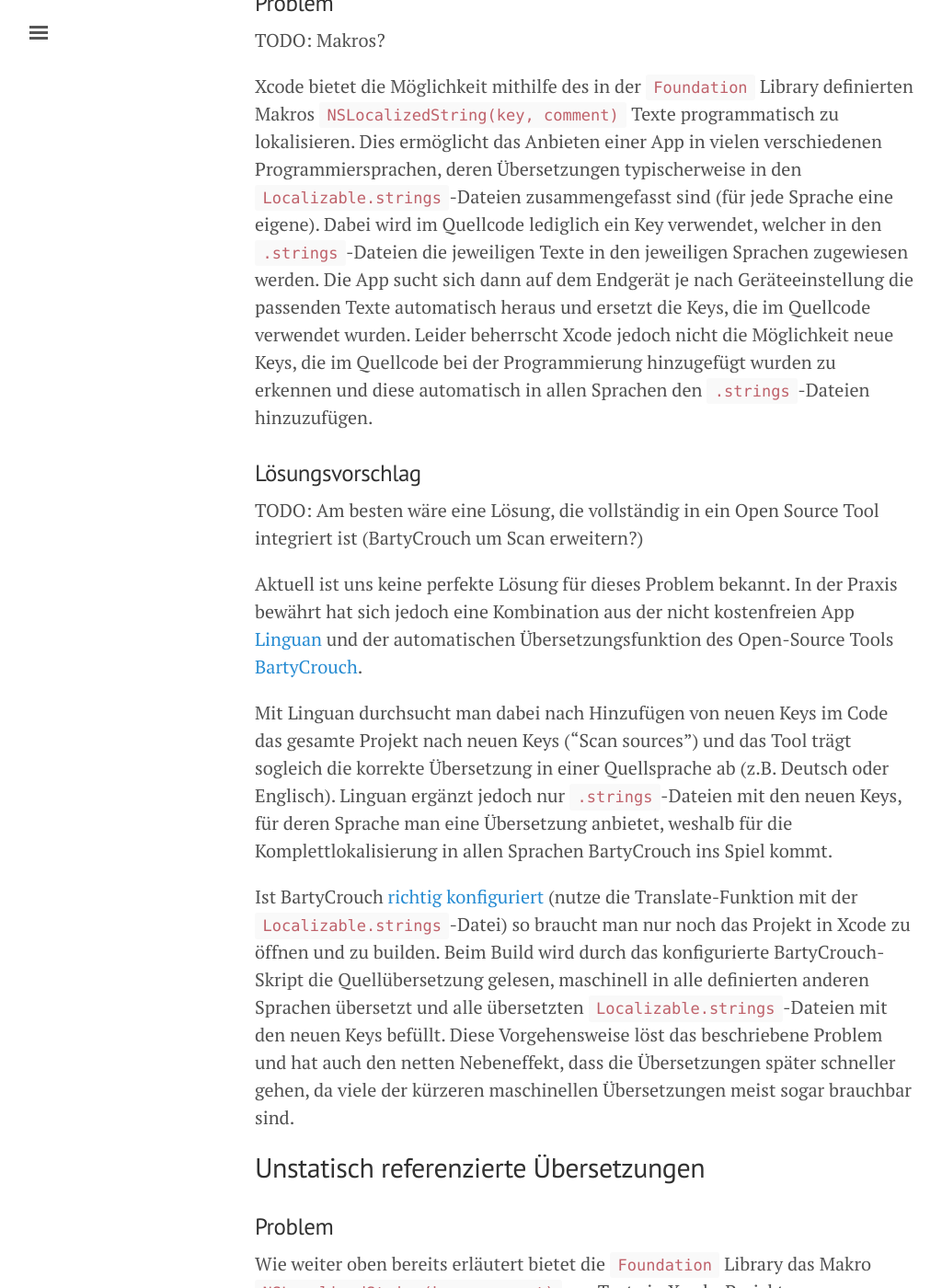
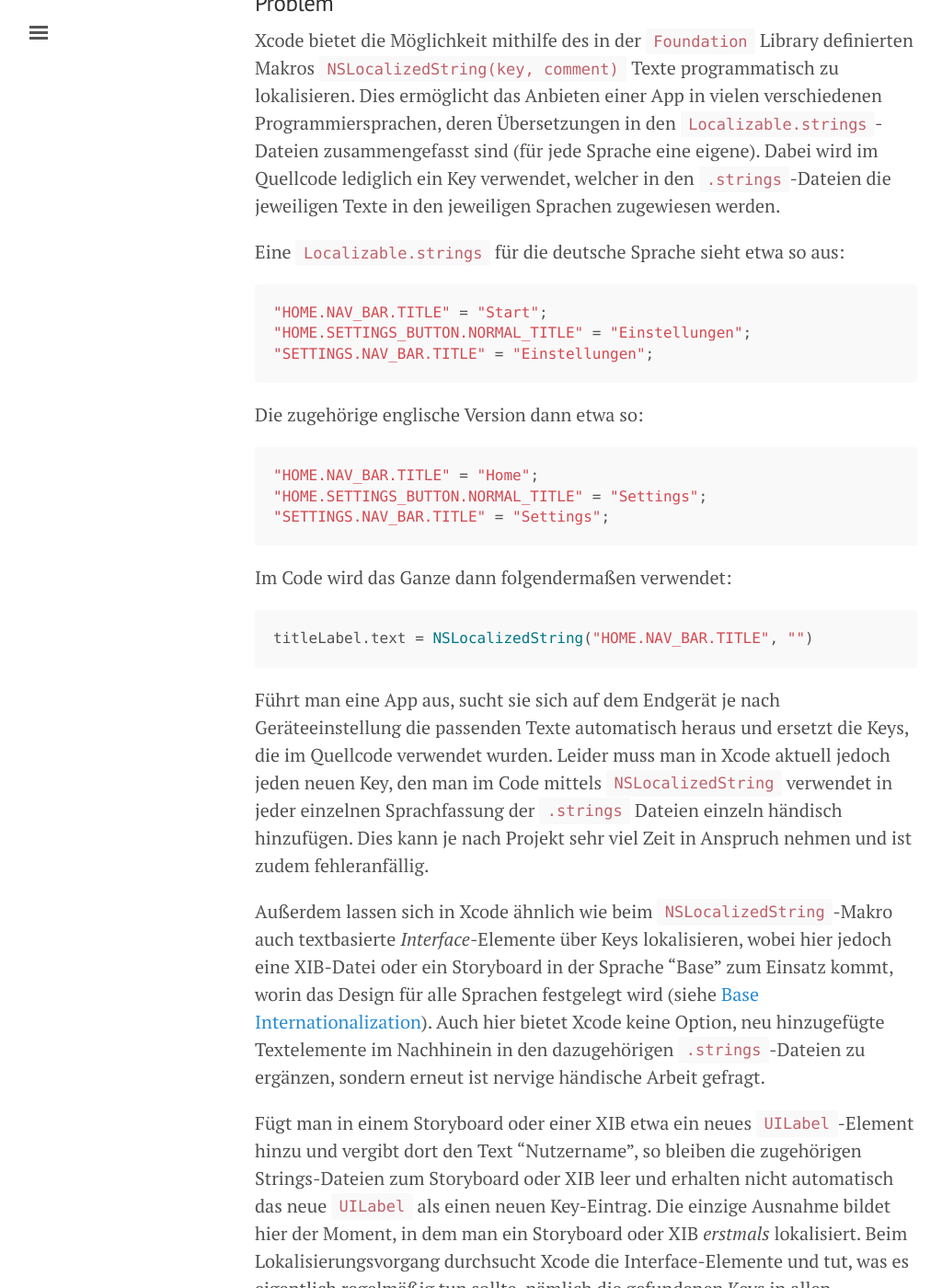
Before and after one commit to JamitLabs/BestPractices, a Jekyll site: the page built from _articles/Apple/AP010 Working with Xcode/0300 Fill the gaps in Xcode.de.md, in a window 1280 px wide and 1400 px high, scrolled down 452 px. Shown: the whole window at 92% size, without its empty margins (3-1027 px from the left). Built offline with Jekyll 4.4.1, drawn with Linux system fonts in a browser that asks for light colours; some of the changed text lies outside the part shown.

Commit message:
Update incremental translation parts (Code + Interfaces)

````diff
--- a/_articles/Apple/AP010 Working with Xcode/0300 Fill the gaps in Xcode.de.md
+++ b/_articles/Apple/AP010 Working with Xcode/0300 Fill the gaps in Xcode.de.md
@@ -10,23 +10,67 @@
 
 In diesem Artikel geht es darum gewisse Schwächen von Xcode mithilfe von Tools und Programmierlösungen auszugleichen. Hierzu wird für jedes Thema zunächst das Problem mit Xcode und dessen mögliche Folgen in der Praxis erläutert, woraufhin ein Lösungsvorschlag gegeben wird.
 
-## Fehlende Erkennung von neuen Übersetzungs-Keys
+
+## Fehlende Aktualisierung von Übersetzungen
 
 ### Problem
 
-TODO: Makros?
+Xcode bietet die Möglichkeit mithilfe des in der `Foundation` Library definierten Makros `NSLocalizedString(key, comment)` Texte programmatisch zu lokalisieren. Dies ermöglicht das Anbieten einer App in vielen verschiedenen Programmiersprachen, deren Übersetzungen in den `Localizable.strings`-Dateien zusammengefasst sind (für jede Sprache eine eigene). Dabei wird im Quellcode lediglich ein Key verwendet, welcher in den `.strings`-Dateien die jeweiligen Texte in den jeweiligen Sprachen zugewiesen werden.
 
-Xcode bietet die Möglichkeit mithilfe des in der `Foundation` Library definierten Makros `NSLocalizedString(key, comment)` Texte programmatisch zu lokalisieren. Dies ermöglicht das Anbieten einer App in vielen verschiedenen Programmiersprachen, deren Übersetzungen typischerweise in den `Localizable.strings`-Dateien zusammengefasst sind (für jede Sprache eine eigene). Dabei wird im Quellcode lediglich ein Key verwendet, welcher in den `.strings`-Dateien die jeweiligen Texte in den jeweiligen Sprachen zugewiesen werden. Die App sucht sich dann auf dem Endgerät je nach Geräteeinstellung die passenden Texte automatisch heraus und ersetzt die Keys, die im Quellcode verwendet wurden. Leider beherrscht Xcode jedoch nicht die Möglichkeit neue Keys, die im Quellcode bei der Programmierung hinzugefügt wurden zu erkennen und diese automatisch in allen Sprachen den `.strings`-Dateien hinzuzufügen.
+Eine `Localizable.strings` für die deutsche Sprache sieht etwa so aus:
+
+```swift
+"HOME.NAV_BAR.TITLE" = "Start";
+"HOME.SETTINGS_BUTTON.NORMAL_TITLE" = "Einstellungen";
+"SETTINGS.NAV_BAR.TITLE" = "Einstellungen";
+```
+
+Die zugehörige englische Version dann etwa so:
+
+```swift
+"HOME.NAV_BAR.TITLE" = "Home";
+"HOME.SETTINGS_BUTTON.NORMAL_TITLE" = "Settings";
+"SETTINGS.NAV_BAR.TITLE" = "Settings";
+```
+
+Im Code wird das Ganze dann folgendermaßen verwendet:
+
+```swift
+titleLabel.text = NSLocalizedString("HOME.NAV_BAR.TITLE", "")
+```
+
+Führt man eine App aus, sucht sie sich auf dem Endgerät je nach Geräteeinstellung die passenden Texte automatisch heraus und ersetzt die Keys, die im Quellcode verwendet wurden. Leider muss man in Xcode aktuell jedoch jeden neuen Key, den man im Code mittels `NSLocalizedString` verwendet in jeder einzelnen Sprachfassung der `.strings` Dateien einzeln händisch hinzufügen. Dies kann je nach Projekt sehr viel Zeit in Anspruch nehmen und ist zudem fehleranfällig.
+
+Außerdem lassen sich in Xcode ähnlich wie beim `NSLocalizedString`-Makro auch textbasierte *Interface*-Elemente über Keys lokalisieren, wobei hier jedoch eine XIB-Datei oder ein Storyboard in der Sprache "Base" zum Einsatz kommt, worin das Design für alle Sprachen festgelegt wird (siehe [Base Internationalization](https://developer.apple.com/library/ios/documentation/MacOSX/Conceptual/BPInternational/InternationalizingYourUserInterface/InternationalizingYourUserInterface.html)). Auch hier bietet Xcode keine Option, neu hinzugefügte Textelemente im Nachhinein in den dazugehörigen `.strings`-Dateien zu ergänzen, sondern erneut ist nervige händische Arbeit gefragt.
+
+Fügt man in einem Storyboard oder einer XIB etwa ein neues `UILabel`-Element hinzu und vergibt dort den Text "Nutzername", so bleiben die zugehörigen Strings-Dateien zum Storyboard oder XIB leer und erhalten nicht automatisch das neue `UILabel` als einen neuen Key-Eintrag. Die einzige Ausnahme bildet hier der Moment, in dem man ein Storyboard oder XIB *erstmals* lokalisiert. Beim Lokalisierungsvorgang durchsucht Xcode die Interface-Elemente und tut, was es eigentlich regelmäßig tun sollte, nämlich die gefundenen Keys in allen Sprachdateien automatisch anzulegen – dies ist in einer Welt mit verändernden Anforderungen jedoch keine asureichende Lösung. Hier muss dringend eine ergänzend funktionierende Lösung her.
 
 ### Lösungsvorschlag
 
-TODO: Am besten wäre eine Lösung, die vollständig in ein Open Source Tool integriert ist (BartyCrouch um Scan erweitern?)
+Das Open Source Tool [BartyCrouch](https://github.com/Flinesoft/BartyCrouch) wurde genau zur Lösung dieser beiden Probleme geboren. Die Installation findet via Homebrew mit den Befehlen `brew tap flinesoft/bartycrouch` und `brew install flinesoft/bartycrouch/bartycrouch` statt. Anschließend konfiguriert man BartyCrouch mittels eines Build-Scripts, welches im einfachen Fall folgendermaßen aussieht:
 
-Aktuell ist uns keine perfekte Lösung für dieses Problem bekannt. In der Praxis bewährt hat sich jedoch eine Kombination aus der nicht kostenfreien App [Linguan](http://linguanapp.com) und der automatischen Übersetzungsfunktion des Open-Source Tools [BartyCrouch](https://github.com/Flinesoft/BartyCrouch).
+```shell
+if which bartycrouch > /dev/null; then
+    # Incrementally update all Storyboards/XIBs strings files
+    bartycrouch interfaces -p "$PROJECT_DIR/Sources"
 
-Mit Linguan durchsucht man dabei nach Hinzufügen von neuen Keys im Code das gesamte Projekt nach neuen Keys ("Scan sources") und das Tool trägt sogleich die korrekte Übersetzung in einer Quellsprache ab (z.B. Deutsch oder Englisch). Linguan ergänzt jedoch nur `.strings`-Dateien mit den neuen Keys, für deren Sprache man eine Übersetzung anbietet, weshalb für die Komplettlokalisierung in allen Sprachen BartyCrouch ins Spiel kommt.
+    # Add new keys to Localizable.strings files from NSLocalizedString in code
+    bartycrouch code -p "$PROJECT_DIR/Sources" -l "$PROJECT_DIR/Sources" -a
+else
+    echo "warning: BartyCrouch not installed, download it from https://github.com/Flinesoft/BartyCrouch"
+fi
+```
 
-Ist BartyCrouch [richtig konfiguriert](https://github.com/Flinesoft/BartyCrouch#build-script) (nutze die Translate-Funktion mit der `Localizable.strings`-Datei) so braucht man nur noch das Projekt in Xcode zu öffnen und zu builden. Beim Build wird durch das konfigurierte BartyCrouch-Skript die Quellübersetzung gelesen, maschinell in alle definierten anderen Sprachen übersetzt und alle übersetzten `Localizable.strings`-Dateien mit den neuen Keys befüllt. Diese Vorgehensweise löst das beschriebene Problem und hat auch den netten Nebeneffekt, dass die Übersetzungen später schneller gehen, da viele der kürzeren maschinellen Übersetzungen meist sogar brauchbar sind.
+Wie man in einem Projekt ein Build Script hinzufügt wird [hier](https://github.com/Flinesoft/BartyCrouch#build-script) ausführlich erklärt. Ist das einmal geschehen wird BartyCrouch fortan automatisch alle Base-lokalisierten Storyboards und XIBs im Projektordner durchsuchen und aus den gefundenen Texten Einträge in den Strings-Dateien erstellen. Das Gleiche wird auch mit Objective-C und Swift-Dateien getan und entsprechend die `Localizable.strings` Dateien aktualisiert.
+
+Da man beim Entwickeln von Natur aus immer wieder builden muss, braucht man sich also nach dem einmaligen Einrichten des Skripts pro Projekt um nichts mehr zu kümmern, da nun alle neuen Lokalisierungen bei jedem Build aktuell gehalten werden. Die Übersetzungen werden hierbei übrigens leer gelassen, diese müssen dann natürlich noch ausgefüllt werden.
+
+#### Ausnahmen
+
+BartyCrouch funktioniert grundsätzlich so, dass es *sämtliche* übersetzbaren Interface-Elemente in Storyboards und XIBs in die `.strings` Dateien aufnimmt. Manchmal legt man jedoch etwa ein `UILabel`-Element im Interface Builder an mit der Absicht dessen Wert erst später programmatisch zu setzen – eine Übersetzung wäre dafür also sinnlos. In solchen Fällen bietet BartyCrouch die Möglichkeit mithilfe der Markierung `#bc-ignore!` das Ignorieren des Interface Elements bei der automatischen Übersetzung zu erzwingen. Das so markierte Element wird dann nicht in die `.strings` Dateien eingefügt. Dies kann etwa so aussehen:
+
+![Beispielbild mit teilweise automatisch generierten String-Keys](https://github.com/Flinesoft/BartyCrouch/raw/stable/Exclusion-Example.png)
+*Hier werden die Werte (rechts) für die Bezeichner (links) programmatisch gesetzt und können deshalb von der Übersetzung ausgeschlossen werden.*
 
 
 ## Unstatisch referenzierte Übersetzungen
@@ -221,33 +265,3 @@
 ```
 
 Nun wird keine Warnmeldung mehr für die Operator-Definition angezeigt und man kann die Liste der Warnungen stets leer halten. Weitere Möglichkeiten wenige Code-Zeilen vom Swift Linter auszuschließen sind [hier](https://github.com/realm/SwiftLint#disable-a-rule-in-code) dokumentiert.
-
-## Fehlende Aktualisierung von Interface-Übersetzungen
-
-### Problem
-
-Genau wie beim `NSLocalizedString`-Makro werden auch bei neuen textbasierten Interface-Elementen Keys nicht automatisch in die `.string`-Dateien eingefügt. Fügt man also in einem [Base-lokalisierten](https://developer.apple.com/library/ios/documentation/MacOSX/Conceptual/BPInternational/InternationalizingYourUserInterface/InternationalizingYourUserInterface.html) Storyboard oder XIB ein neues `UILabel`-Element hinzu und vergibt dort den Text "Nutzername:", so bleiben die zugehörigen Strings-Dateien zum Storyboard oder XIB leer und erhalten nicht automatisch das neue `UILabel` als einen neuen Key-Eintrag. Die einzige Ausnahme bildet hier der Moment, in dem man ein Storyboard oder XIB erstmals lokalisiert. Beim Lokalisierungsvorgang durchsucht Xcode die Interface-Elemente und tut, was es eigentlich regelmäßig tun sollte – dies ist in einer Welt mit verändernden Anforderungen jedoch keine praktikable Lösung.
-
-### Lösungsvorschlag
-
-Das Open Source Tool [BartyCrouch](https://github.com/Flinesoft/BartyCrouch) wurde genau zur Lösung dieses Problems geboren. Die Installation findet via Homebrew mit den Befehlen `brew tap flinesoft/bartycrouch` und `brew install flinesoft/bartycrouch/bartycrouch` statt. Anschließend konfiguriert man BartyCrouch mittels eines Build-Scripts, welches im einfachen Fall folgendermaßen aussieht:
-
-```shell
-if which bartycrouch > /dev/null; then
-    # Incrementally update all Storyboards/XIBs strings files
-    bartycrouch interfaces -p "$PROJECT_DIR/Sources"
-
-    # Add new keys to Localizable.strings files from NSLocalizedString in code
-    bartycrouch code -p "$PROJECT_DIR/Sources" -l "$PROJECT_DIR/Sources" -a
-else
-    echo "warning: BartyCrouch not installed, download it from https://github.com/Flinesoft/BartyCrouch"
-fi
-```
-
-Fortan wird BartyCrouch automatisch alle Base-lokalisiert Storyboards und XIBs im Projektordner durchsuchen und aus den gefundenen Texten Einträge in den Strings-Dateien erstellen. BartyCrouch hat zudem die Fähigkeit automatisch von einer Quellsprache Texte in eine Menge von Zielsprachen zu übersetzen – mehr dazu [in der offiziellen Doku](https://github.com/Flinesoft/BartyCrouch#translate-aka--t).
-
-TODO: Unverständlich
-Manchmal ist es aber gar nicht erwünscht alle Texte zu übersetzen, da auch für Werte, die programmatisch gesetzt werden `UILabel`-Elemente angelegt werden. In solchen Fällen bietet BartyCrouch die Möglichkeit mithilfe der Markierung `#bc-ignore!` das Ignorieren des Interface Elements bei der automatischen Übersetzung zu erzwingen. Dies kann etwa so aussehen:
-
-![Beispielbild mit teilweise automatisch generierten String-Keys](https://github.com/Flinesoft/BartyCrouch/raw/stable/Exclusion-Example.png)
-*Hier werden die Werte (rechts) für die Bezeichner (links) programmatisch gesetzt und können deshalb von der Übersetzung ausgeschlossen werden.*
````
